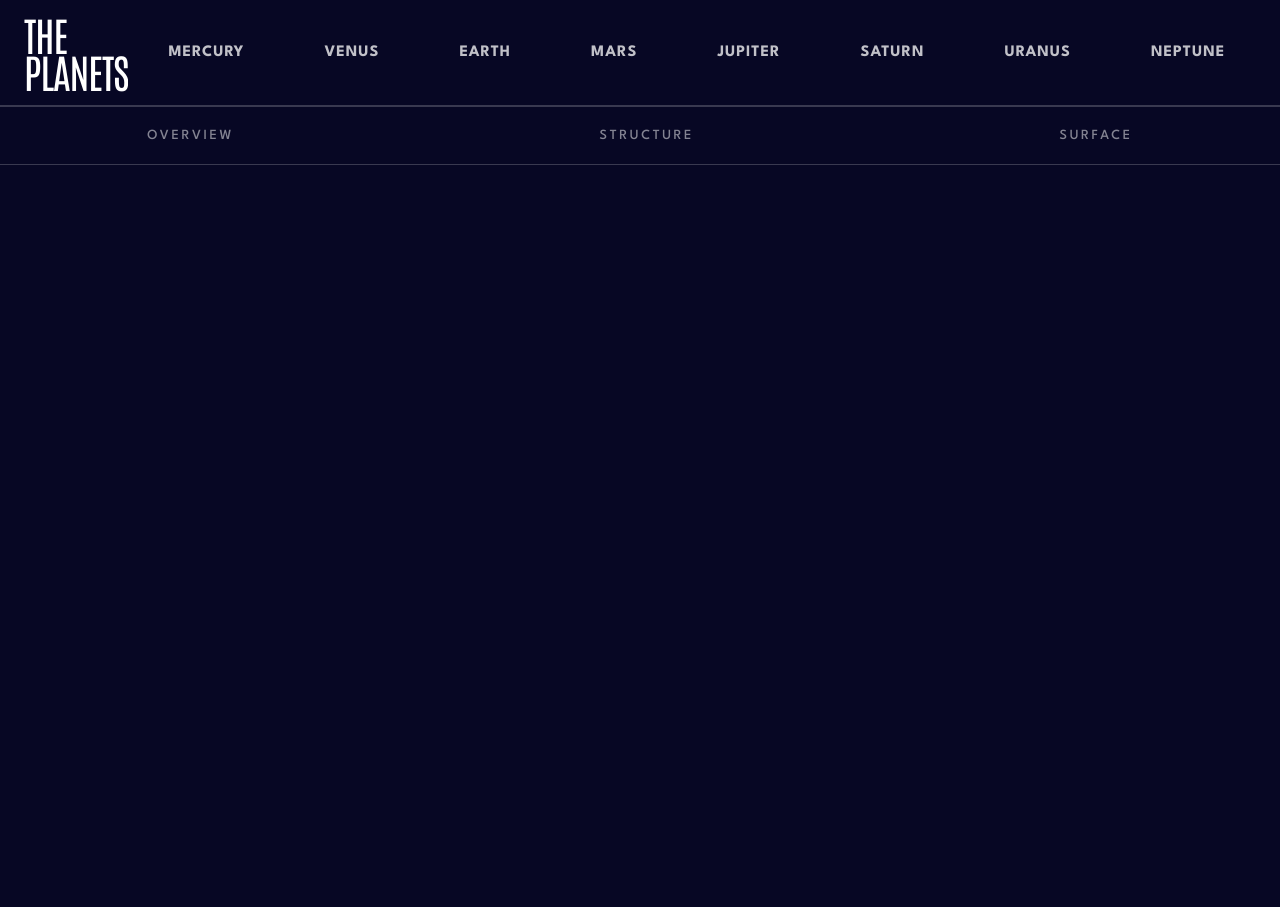
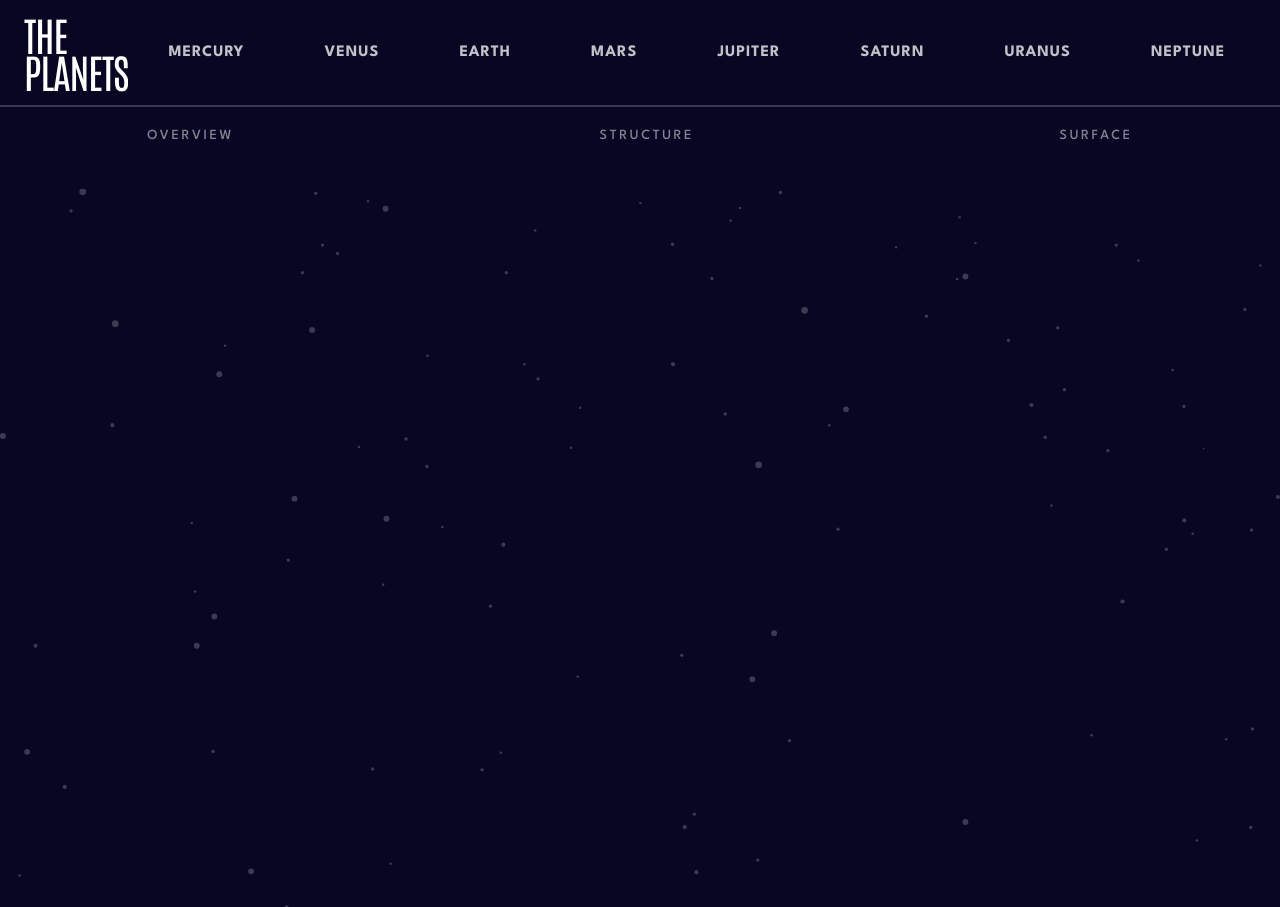
Before and after one commit to CrownedTechie/planets-fact, a React (Vite) app: page / in a window 1280 px wide. Before the commit the page ends 800 px from the top, so only its background shows below. Built offline with nearby package versions, Linux system fonts and the light colour scheme.

Commit message:
--style:: add background stars

```diff
--- a/src/components/content/Content.jsx
+++ b/src/components/content/Content.jsx
@@ -16,6 +16,7 @@ export const Content = () => {
 
    <figure>
     {/* PICTURE WILL GO HERE AND BE CHANGING DEPENDING ON THE TAB ABOVE SELECTED */}
+    <img src="" alt="" />
    </figure>
 
    <div>
--- a/src/components/content/Content.module.css
+++ b/src/components/content/Content.module.css
@@ -3,7 +3,6 @@
  justify-content: center;
  align-items: center;
  padding: 1rem 1.5rem;
- border-bottom: .03rem solid rgba(255, 255, 255, 0.2);
 }
 
 .ul{
@@ -26,6 +25,7 @@
   padding: 0;
   position: relative;
   z-index: 1;
+  border-bottom: .03rem solid rgba(255, 255, 255, 0.2);
 }
 
  .ul {
--- a/src/components/navBar/NavBar.module.css
+++ b/src/components/navBar/NavBar.module.css
@@ -5,7 +5,7 @@
 /* MOBILE SCREENS ONLY */
 @media (max-width: 600px) {
   .nav {
-    padding: 0 2rem;
+    padding: 1.5rem 1rem;
     position: absolute;
     top: 70px;
     left: 0;
--- a/src/index.css
+++ b/src/index.css
@@ -88,6 +88,13 @@ body {
   background-color: var(--DarkGray);
 }
 
+main {
+  background-image: url("./assets/background-stars.svg");
+  background-size: cover;
+  min-height: 100vh;
+  background-position: center;
+}
+
 /* MOBILE SCREENS */
 /* @media (min-width: 601px) {
   .text-medium {
```
